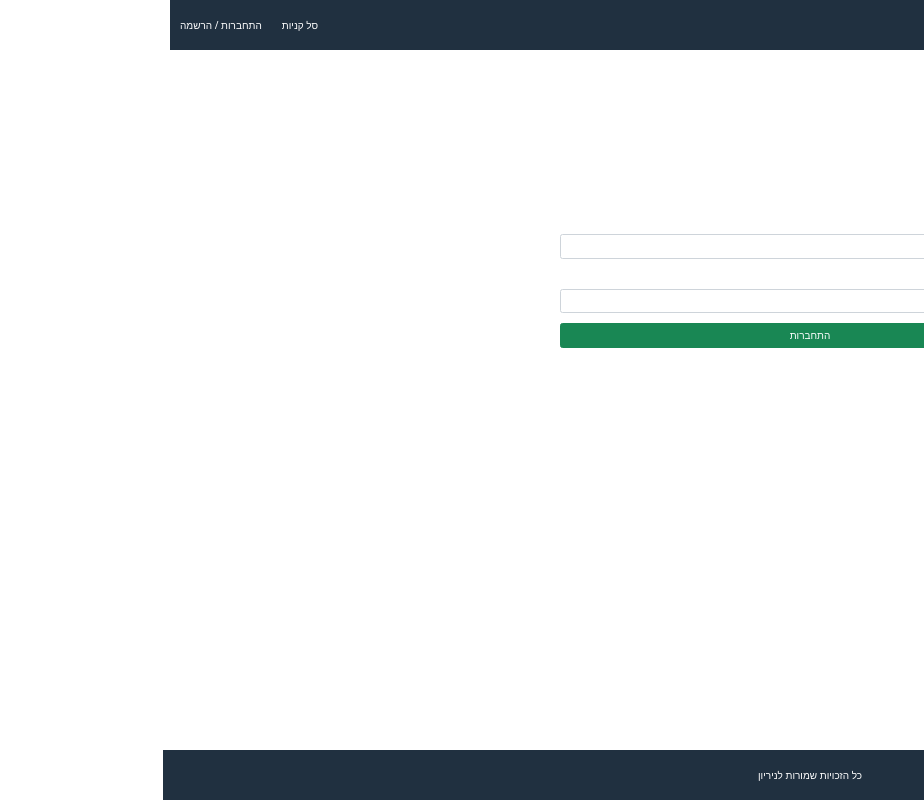
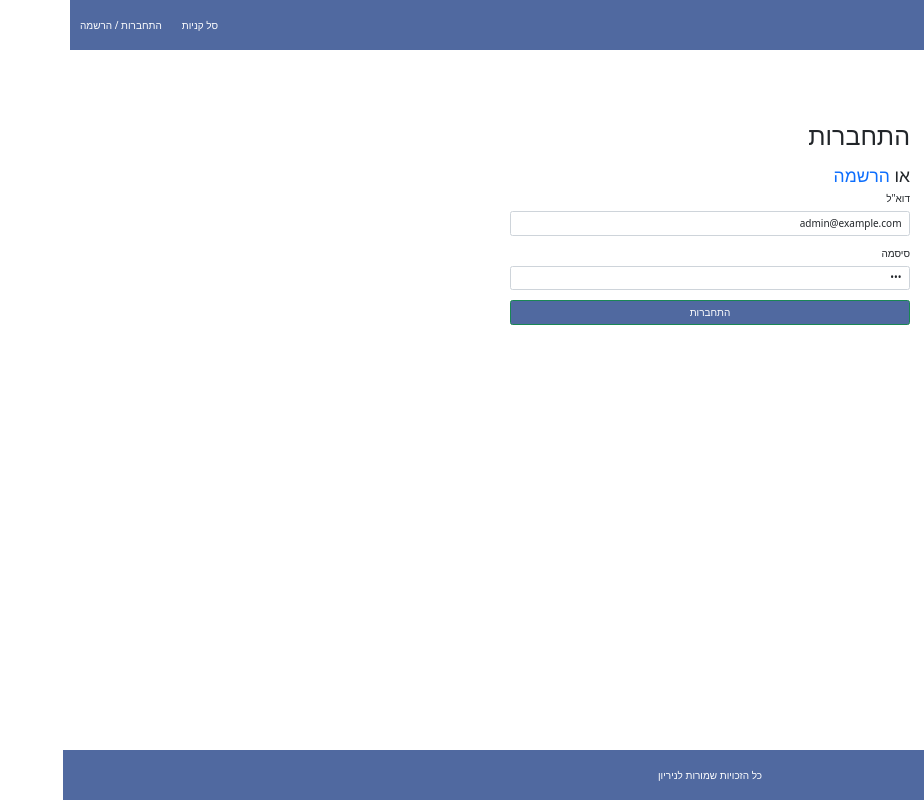
Before and after one commit to ElNirit/NirYon, a React (Create React App) app: page /login in a window 1280 px wide. Shown: the whole page, without its empty margins (356-1280 px from the left). Built offline with nearby package versions, Linux system fonts and the light colour scheme.

Commit message:
working on login with json file

```diff
--- a/src/App.js
+++ b/src/App.js
@@ -1,8 +1,8 @@
 import React, { useState, useEffect } from "react";
 import { Button, Card, Form } from 'react-bootstrap';
 import 'bootstrap/dist/css/bootstrap.min.css';
-import AsyncStorage from '@react-native-async-storage/async-storage';
-import Parse from 'parse/react-native';
+// import AsyncStorage from '@react-native-async-storage/async-storage';
+// import Parse from 'parse/react-native';
 import { BrowserRouter, Switch , Route, Link } from "react-router-dom";
 import ProductPage from "./Page/ProductPage";
 import HomePage from "./Page/HomePage";
@@ -11,9 +11,12 @@ import LoginPage from "./Page/LoginPage/LoginPage";
 // import Login from "./components/Login";
 import CartPage from "./Page/CartPage";
 import { useSelector } from "react-redux";
-
+import jsonUsers from './data/users.json';
+import UserModel from './model/UserModel';
 
 function App() {
+  const [users, setUsers] = useState(jsonUsers.map(plainUser => new UserModel(plainUser)));
+  const [activeUser, setActiveUser] = useState();
 
   const cart= useSelector(state =>state.cart);
   const {cartItems} = cart;
@@ -33,14 +36,16 @@ function App() {
           )}
 
           </Link>
-          <Link to="/login">התחברות / הרשמה</Link>
+          {!activeUser ? <Link to="/login">התחברות / הרשמה</Link> : null }
+          {activeUser ? <Link to="/logout">התנתק</Link> : null }
+
         </div>
       </header>
       <main>
         <Switch>
           <Route path="/product/:id" component={ProductPage}></Route>
           <Route path="/" component={HomePage} exact></Route>
-          <Route path="/login" component={LoginPage} exact></Route>
+          <Route path="/login" component={LoginPage} users={users} exact></Route>
           <Route path="/cart/:id?" component={CartPage} ></Route>
 
         </Switch>
--- a/src/Page/LoginPage/LoginPage.css
+++ b/src/Page/LoginPage/LoginPage.css
@@ -1,5 +1,5 @@
 
 .p-login {
-    width: 500px;
+    width: 400px;
     margin: 50px auto;
 }
--- a/src/Page/LoginPage/LoginPage.jsx
+++ b/src/Page/LoginPage/LoginPage.jsx
@@ -7,8 +7,8 @@ import ActiveUserContext from '../../shared/ActiveUserContext';
 import './LoginPage.css'
 
 function LoginPage({users, onLogin}) {
-    const [email, setEmail] = useState("");
-    const [pwd, setPwd] = useState("");
+    const [email, setEmail] = useState("admin@example.com");
+    const [pwd, setPwd] = useState("456");
     const [showInvalidLogin, setShowInvalidLogin] = useState(false);
     const activeUser = useContext(ActiveUserContext);
 
@@ -31,13 +31,13 @@ function LoginPage({users, onLogin}) {
     return (
         <div className="p-login">
             <h1>התחברות</h1>
-            <h2>או  <Link to="/signup"> הרשמה </Link> </h2>
+            <h3>או  <Link to="/signup"> הרשמה </Link> </h3>
             {showInvalidLogin ?
                 <Alert variant="danger" onClose={() => setShowInvalidLogin(false)} dismissible>שם או סיסמה לא נכונים</Alert> : null}
             <Form>
                 <Form.Group className="mb-3" controlId="formBasicEmail">
                     <Form.Label>דוא"ל</Form.Label>
-                    <Form.Control type="email" placeholder="Enter email"
+                    <Form.Control type="email" placeholder=" הכניסו את האימייל פה"
                         value={email} onChange={e => setEmail(e.target.value)} />
                     <Form.Text className="text-muted">
 
@@ -46,14 +46,14 @@ function LoginPage({users, onLogin}) {
 
                 <Form.Group className="mb-3" controlId="formBasicPassword">
                     <Form.Label>סיסמה</Form.Label>
-                    <Form.Control type="password" placeholder="Password"
+                    <Form.Control type="password" placeholder=" הכניסו את הסיסמה פה "
                         value={pwd} onChange={e => setPwd(e.target.value)} />
                 </Form.Group>
-                <div className="d-grid gap-2">
-                    <Button variant="success" type="button" onClick={login}>
+                {/* <div className="d-grid gap-2"> */}
+                    <Button className="primary block" variant="success" type="button" onClick={login}>
                         התחברות
                     </Button>
-                </div>
+                {/* </div> */}
             </Form>
         </div>
     );
--- a/src/data/users.json
+++ b/src/data/users.json
@@ -4,6 +4,7 @@
         "lName":"Doe",
         "email": "regular@example.com",
         "pwd": "123",
+        "isAdmin": false,
         "id": 1
     },
     {
@@ -11,6 +12,7 @@
         "lName":"Elkayam",
         "email":"admin@example.com",
         "pwd":"456",
+        "isAdmin": true,
         "id": 2
     }
 ]
--- a/src/index.css
+++ b/src/index.css
@@ -30,7 +30,7 @@ body {
 }
 header {
   grid-area: header;
-  background-color: #203040;
+  background-color: #5069a0;
 }
 main {
   grid-area: main;
@@ -38,7 +38,7 @@ main {
 }
 footer {
   grid-area: footer;
-  background-color: #203040;
+  background-color: #5069a0;
   color: #ffffff;
 }
 /* Basic CSS */
@@ -71,7 +71,7 @@ textarea,
 button {
   padding: 1rem;
   border-radius: 0.5rem;
-  border: 0.1rem #a4a4a4 solid;
+  border: 0.1rem #5069a0 solid;
   font-size: 1.6rem;
   font-family: Helvetica, Arial, sans-serif;
   -webkit-font-smoothing: antialiased;
@@ -85,10 +85,10 @@ input:hover,
 select:hover,
 textarea:hover,
 button:hover {
-  border: 0.1rem #404040 solid;
+  border: 0.1rem #5069a0 solid;
 }
 button.primary {
-  background-color: #f0c040;
+  background-color: #5069a0;
 }
 button.block {
   width: 100%;
@@ -273,7 +273,7 @@ img.large {
   min-width: 12rem;
   padding: 1rem;
   z-index: 1;
-  background-color: #203040;
+  background-color: #5069a0;
   margin: 0;
   margin-top: 0.4rem;
   border-radius: 0.5rem;
--- a/src/model/UserModel.js
+++ b/src/model/UserModel.js
@@ -6,6 +6,7 @@ class UserModel {
         this.lname = plainUser.lname;
         this.email = plainUser.email;
         this.pwd = plainUser.pwd;
+        this.isAdmin = plainUser.isAdmin;
     }
 }
 
```
Also changed, not shown: 1 other file (tests, documents, lock files or other folders).
